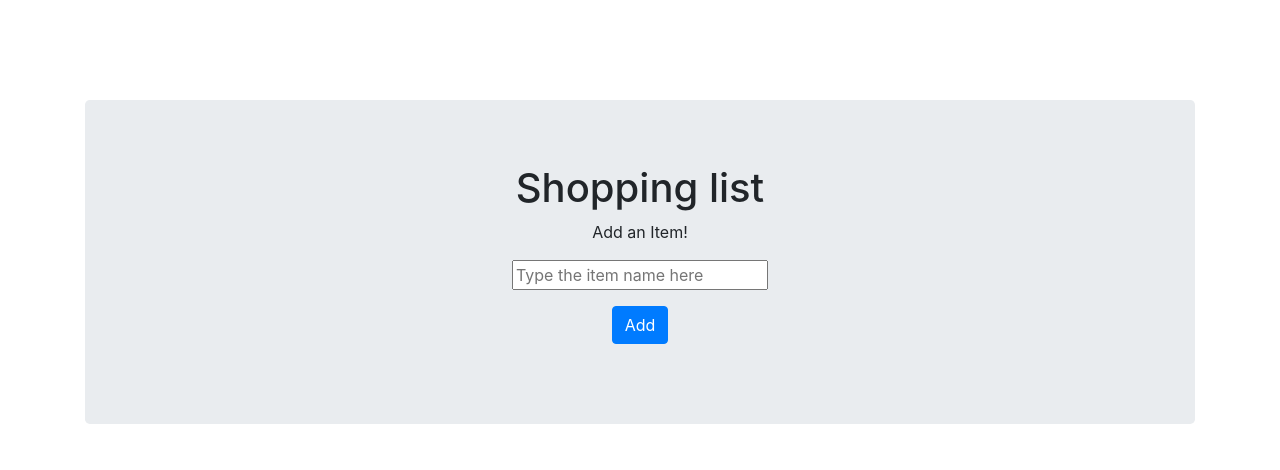
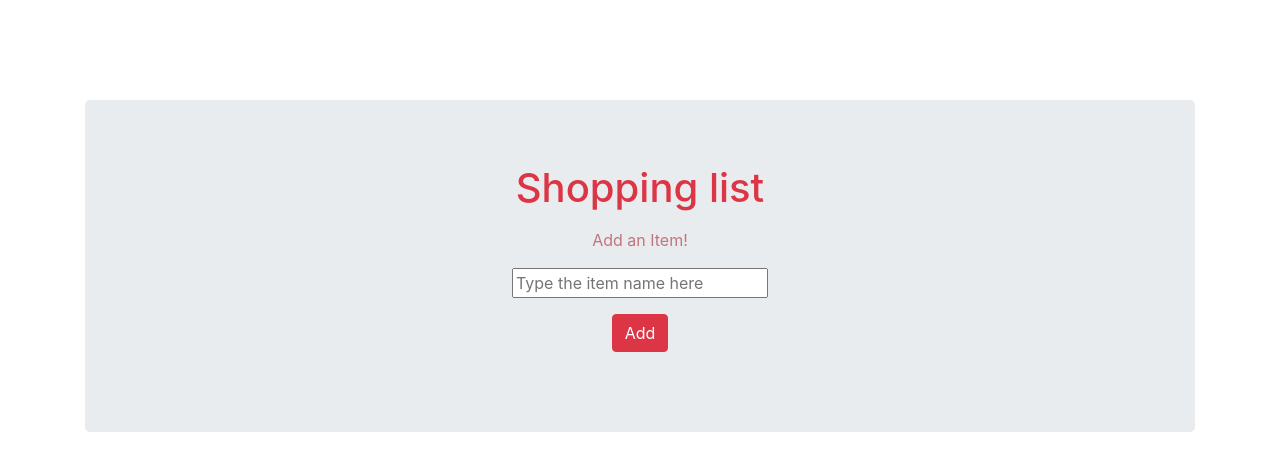
Before and after one commit to ishukhanchi/ShopList, a React (Create React App) app: page / in a window 1280 px wide. Shown: the top 470 px of the page. Built offline with nearby package versions, Linux system fonts and the light colour scheme.

Commit message:
Changes added

```diff
--- a/src/App.css
+++ b/src/App.css
@@ -19,6 +19,18 @@
   align-items: center;
 }
 
+.Heading {
+  color:#dc3545;
+}
+
+.Heading2 {
+  color: #c3737b;
+}
+
+.Input {
+  color: #c3737b;
+}
+
 .Header {
   display: inline-block;
   width: 100%;
@@ -30,6 +42,4 @@
   display: flex;
   justify-content: center;
   flex-direction: column;
-  text-align: center;
-
 }
--- a/src/App.js
+++ b/src/App.js
@@ -59,9 +59,11 @@ class App extends Component {
     return (
       <Container className="App">
         <Jumbotron>
+          <p className="Heading">
           <h1>Shopping list</h1>
-          <p>Add an Item!</p>
-          <p>
+          </p>
+          <p className="Heading2">Add an Item!</p>
+          <p className="Input">
             <input
               type="text"
               placeholder="Type the item name here"
@@ -70,7 +72,7 @@ class App extends Component {
             />
           </p>
           <p>
-            <Button variant="primary" onClick={() => this.handleClick()}>
+            <Button variant="danger" onClick={() => this.handleClick()}>
               Add
             </Button>
           </p>
```
